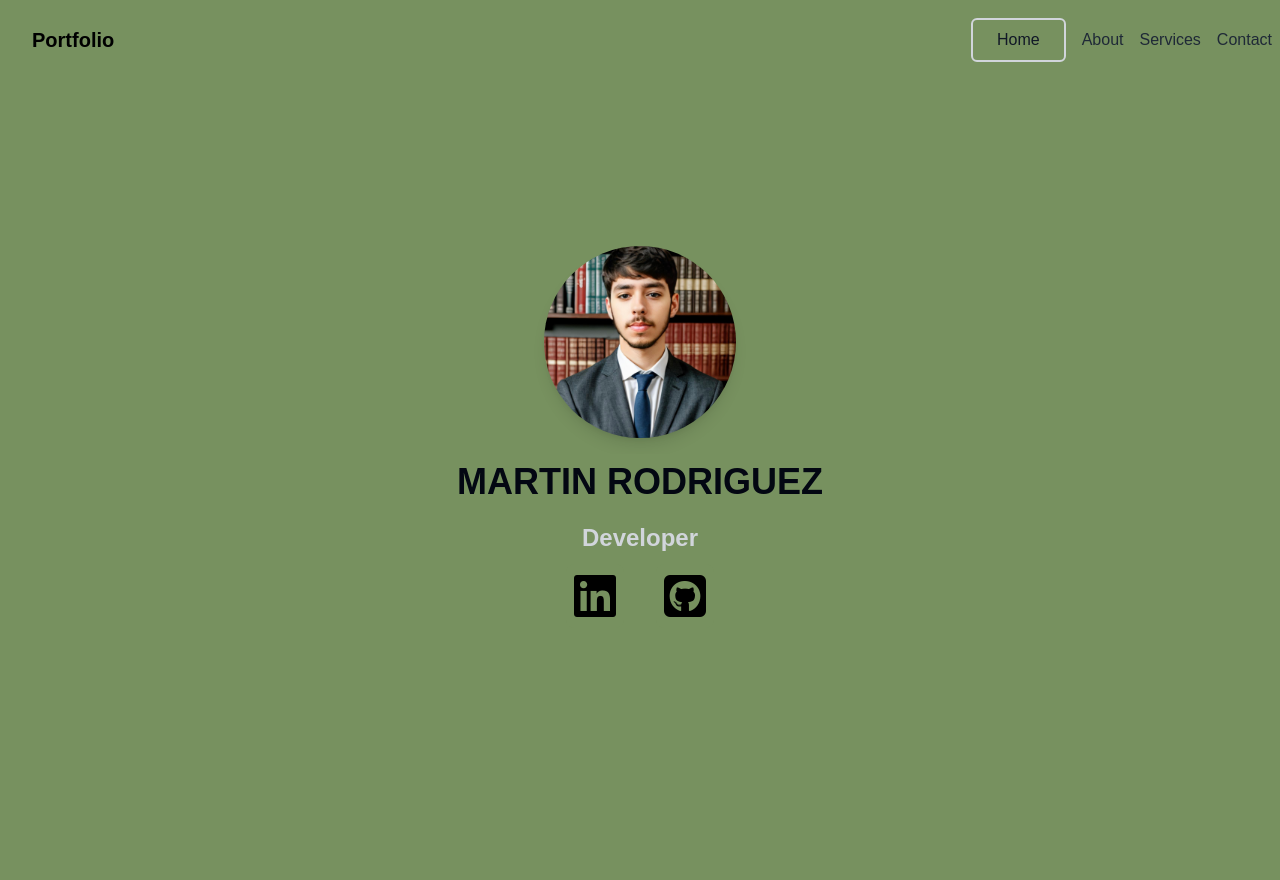
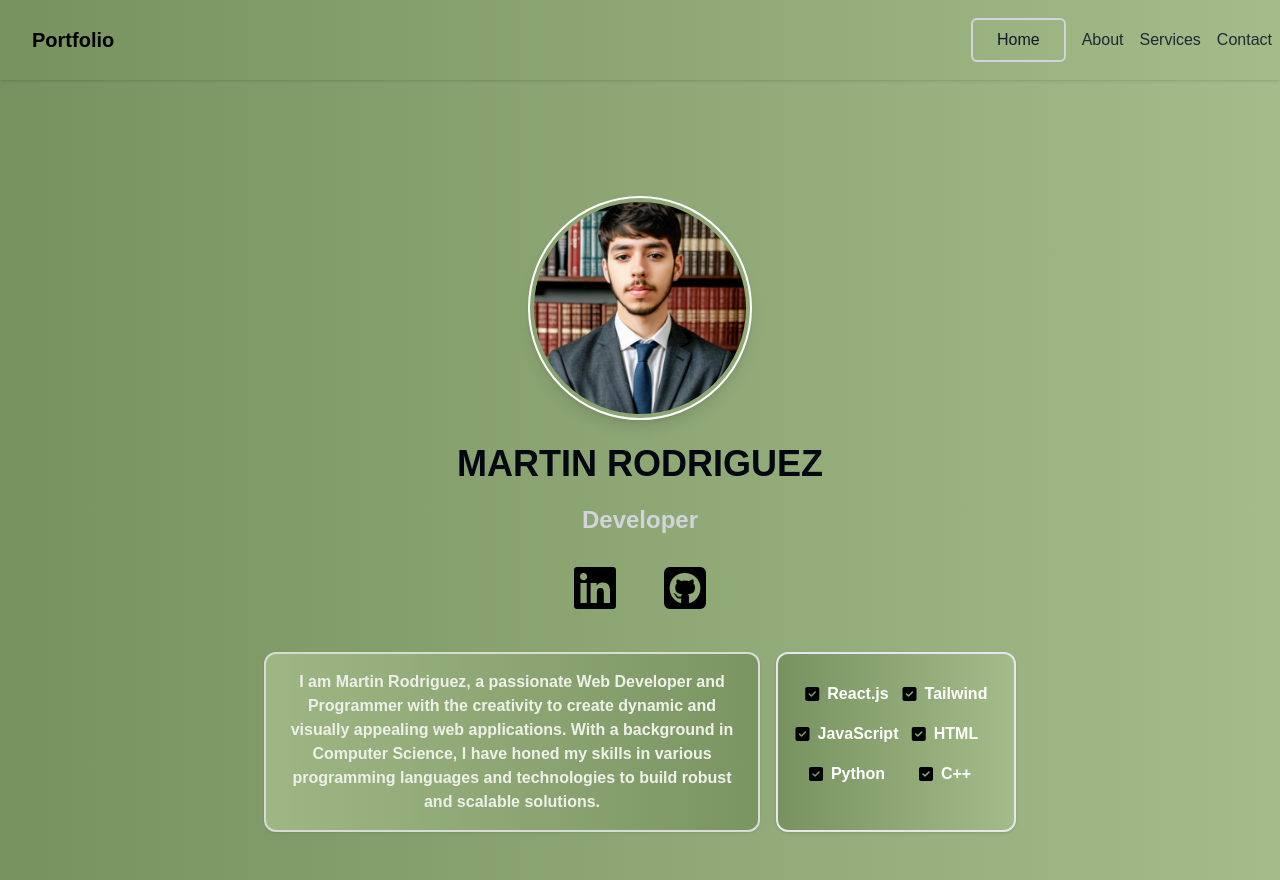
Before and after one commit to mprojr/reactjs-tailwind-portfolio, a React (Vite) app: page / in a window 1280 px wide. Built offline with nearby package versions, Linux system fonts and the light colour scheme; a web font is replaced by a local one.

Commit message:
New Layout & Additions

```diff
--- a/index.html
+++ b/index.html
@@ -9,6 +9,9 @@
     <link rel="preconnect" href="https://fonts.gstatic.com" crossorigin>
     <link href="https://fonts.googleapis.com/css2?family=Biryani:wght@200;300;400;600;700;800;900&display=swap" rel="stylesheet">
     <link rel="stylesheet" href="https://cdnjs.cloudflare.com/ajax/libs/font-awesome/6.5.2/css/all.min.css" integrity="sha512-SnH5WK+bZxgPHs44uWIX+LLJAJ9/2PkPKZ5QiAj6Ta86w+fsb2TkcmfRyVX3pBnMFcV7oQPJkl9QevSCWr3W6A==" crossorigin="anonymous" referrerpolicy="no-referrer" />
+    <link rel="preconnect" href="https://fonts.googleapis.com">
+    <link rel="preconnect" href="https://fonts.gstatic.com" crossorigin>
+    <link href="https://fonts.googleapis.com/css2?family=Quicksand:wght@300..700&display=swap" rel="stylesheet">
   </head>
   <body>
     <div id="root"></div>
--- a/src/components/Aboutme.jsx
+++ b/src/components/Aboutme.jsx
@@ -5,15 +5,15 @@ import img2720 from '../assets/img/IMG_2720.jpg'
 export default function Aboutme() {
   return (
     <div className='text-black'>
-      <div className='max-w-[800px] py-[150px] m-auto w-full h-screen text-center flex flex-col'>
+      <div className='max-w-[800px] py-[100px] m-auto w-full h-screen text-center flex flex-col'>
 
         <div className='m-4 grid grid-col-6 '>
-          <img src={img2720} alt='pfp' className='col-span-4 w-48 h-48 rounded-full object-cover shadow-lg mx-auto'/>
+          <img src={img2720} alt='pfp' className='border-2 p-1 border-white col-span-4 w-56 h-56 rounded-full object-cover shadow-lg mx-auto'/>
         { /*           <span className='min-h-[100px] rounded-lg bg-black shadow sm:col-span-2'></span>
         */ }
         </div>
         <h1 className='uppercase py-2 text-gray-950 font-bold sm:text-2xl md:text-3xl lg:text-4xl'>Martin Rodriguez</h1>
-        <div className=' sm:text-lg md:text-xl lg:text-2xl text-gray-300 font-bold p-3' style={{ height: '30px' }}>
+        <div className='sm:text-lg md:text-xl lg:text-2xl text-gray-300 font-bold p-3 min-h-[40px]' style={{ height: '40px' }}>
           <Typewriter
             words={['Developer and Programmer.']}
             loop={true}
@@ -22,6 +22,7 @@ export default function Aboutme() {
             delaySpeed={1800}
           />
         </div>
+
         <div className='content-evenly m-3 p-3'>
           <a href="https://www.linkedin.com/in/martin-rodriguez-jr/" target="_blank" rel="noopener noreferrer">
             <i className="fa-brands fa-linkedin p-2 fa-3x mx-4 rounded-lg hover:bg-custom-green-light duration-300"></i>
@@ -29,6 +30,34 @@ export default function Aboutme() {
           <a href="https://github.com/mprojr" target="_blank" rel="noopener noreferrer">
             <i className="fa-brands fa-square-github p-2 fa-3x mx-4 rounded-lg hover:bg-custom-green-light duration-300"></i>
           </a>
+
+          <div className='py-8 grid grid-cols-6 gap-4'>
+            <span className='border-2 border-solid bg-gradient-to-r from-[#a3bc8a] to-[#77915f] opacity-85 min-h-[100px] p-4 rounded-xl shadow sm:col-span-4 col-span-6'>
+              <p className='text-md text-white text-center font-bold'>I am Martin Rodriguez, a passionate Web Developer and Programmer with the creativity to create dynamic and visually appealing web applications. With a background in Computer Science, I have honed my skills in various programming languages and technologies to build robust and scalable solutions.</p>
+            </span>
+            <span className='border-2 border-solid bg-gradient-to-l from-[#a3bc8a] to-[#77915f] min-h-[100px] rounded-xl bg-black shadow sm:col-span-2 col-span-6 p-6'>
+              <ul className='grid grid-cols-2 gap-2 text-white text-center font-bold'>
+                <li className='m-1 flex items-center justify-center'>
+                  <i className="fa-solid fa-square-check text-black mr-2"></i>React.js
+                </li>
+                <li className='m-1 flex items-center justify-center'>
+                  <i className="fa-solid fa-square-check text-black mr-2"></i>Tailwind
+                </li>
+                <li className='m-1 flex items-center justify-center'>
+                  <i className="fa-solid fa-square-check text-black mr-2"></i>JavaScript
+                </li>
+                <li className='m-1 flex items-center justify-center'>
+                  <i className="fa-solid fa-square-check text-black mr-2"></i>HTML
+                </li>
+                <li className='m-1 flex items-center justify-center'>
+                  <i className="fa-solid fa-square-check text-black mr-2"></i>Python
+                </li>
+                <li className='m-1 flex items-center justify-center'>
+                  <i className="fa-solid fa-square-check text-black mr-2"></i>C++
+                </li>
+              </ul>
+            </span>
+          </div>
         </div>
       </div>
     </div>
--- a/src/components/Topbar.jsx
+++ b/src/components/Topbar.jsx
@@ -5,7 +5,7 @@ export default function Topbar() {
   const [isOpen, setIsOpen] = useState(false)
 
   return (
-    <nav className="bg-white shadow-lg">
+    <nav className="shadow shadow-lime-900rounded-sm">
       <div className="max-w-full p-2">
         <div className="flex justify-between h-16">
           <div className="flex-shrink-0 flex items-center">
--- a/src/index.css
+++ b/src/index.css
@@ -6,8 +6,8 @@ html {
   scroll-behavior: smooth;
 }
 
-* {
-  background-color: #77915f;
+body {
+  background: linear-gradient(to right, #77915f, #a3bc8a);
   font-family: Arial, Helvetica, sans-serif;
 }
 
```
